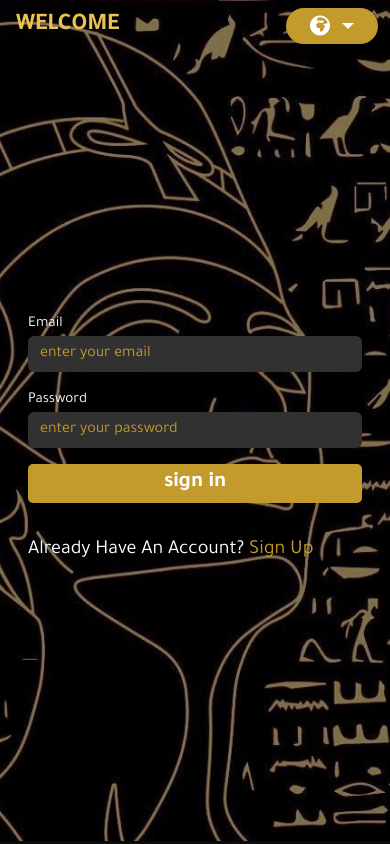
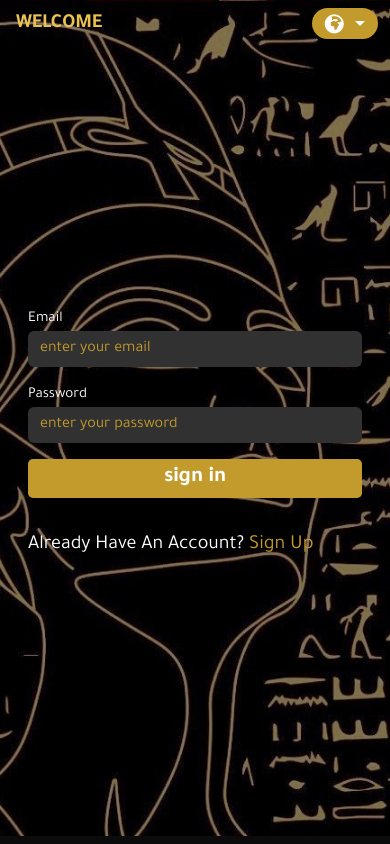
Before and after one commit to IEEE-Scorpions/frontend-mommia, a plain HTML site: page sign-in-tourgide.html in a window 390 px wide. Drawn offline with Linux system fonts and the light colour scheme.

Commit message:
edit3 code for sign up and sign in pages edit btn

```diff
--- a/css/style.css
+++ b/css/style.css
@@ -334,4 +334,14 @@ body.for-sign{
   width: 100%;
   text-align: center;
 }
+nav.signup-nav .container h2 {
+  left: 1rem !important;
+  transform: translate(0%,-50%);
+  font-size: 20px;
 }
+button.dropdown-toggle {
+  border-radius: 22px;
+  padding: 6px .8rem;
+  font-size: 19px;
+}
+}
```
